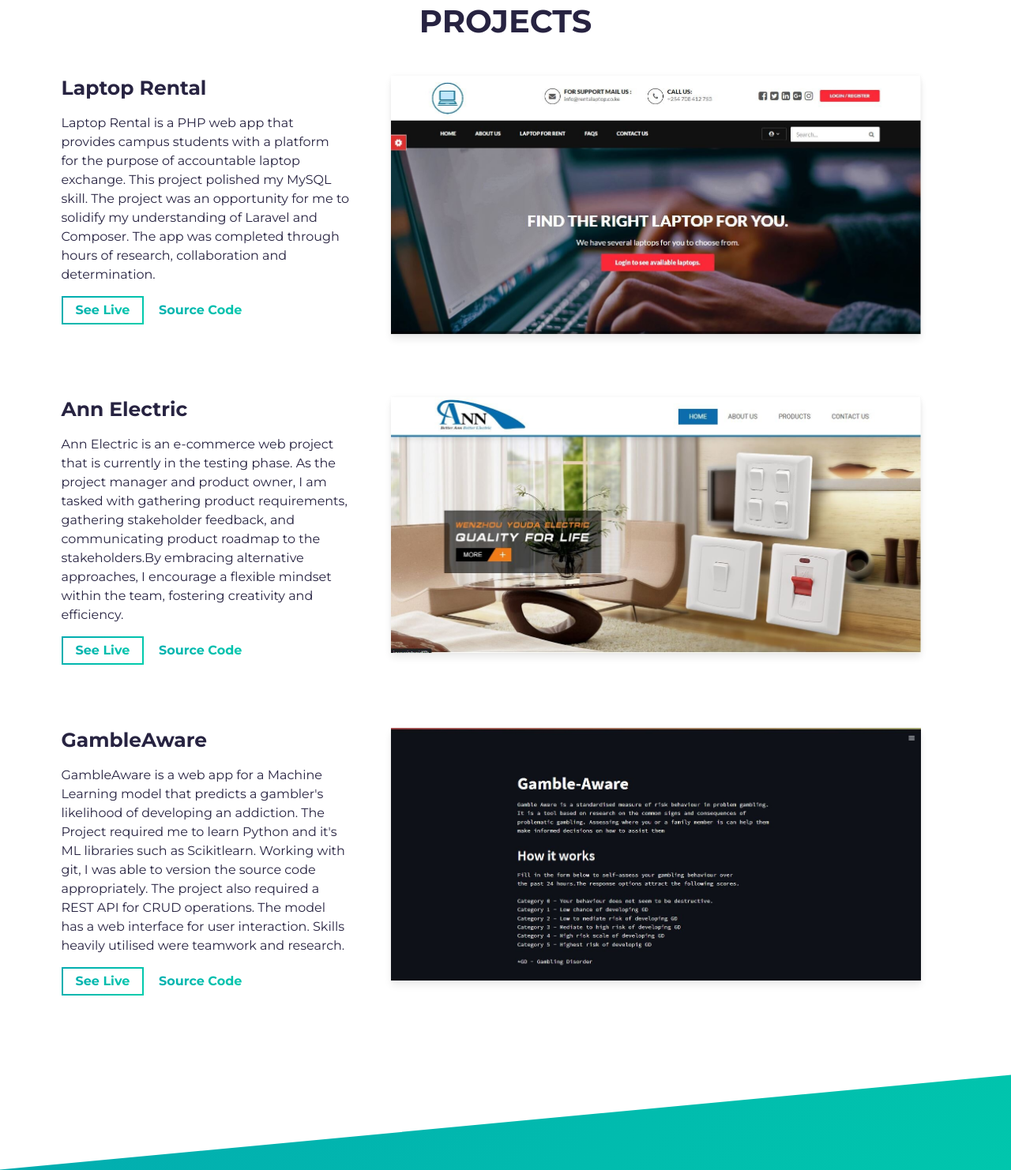
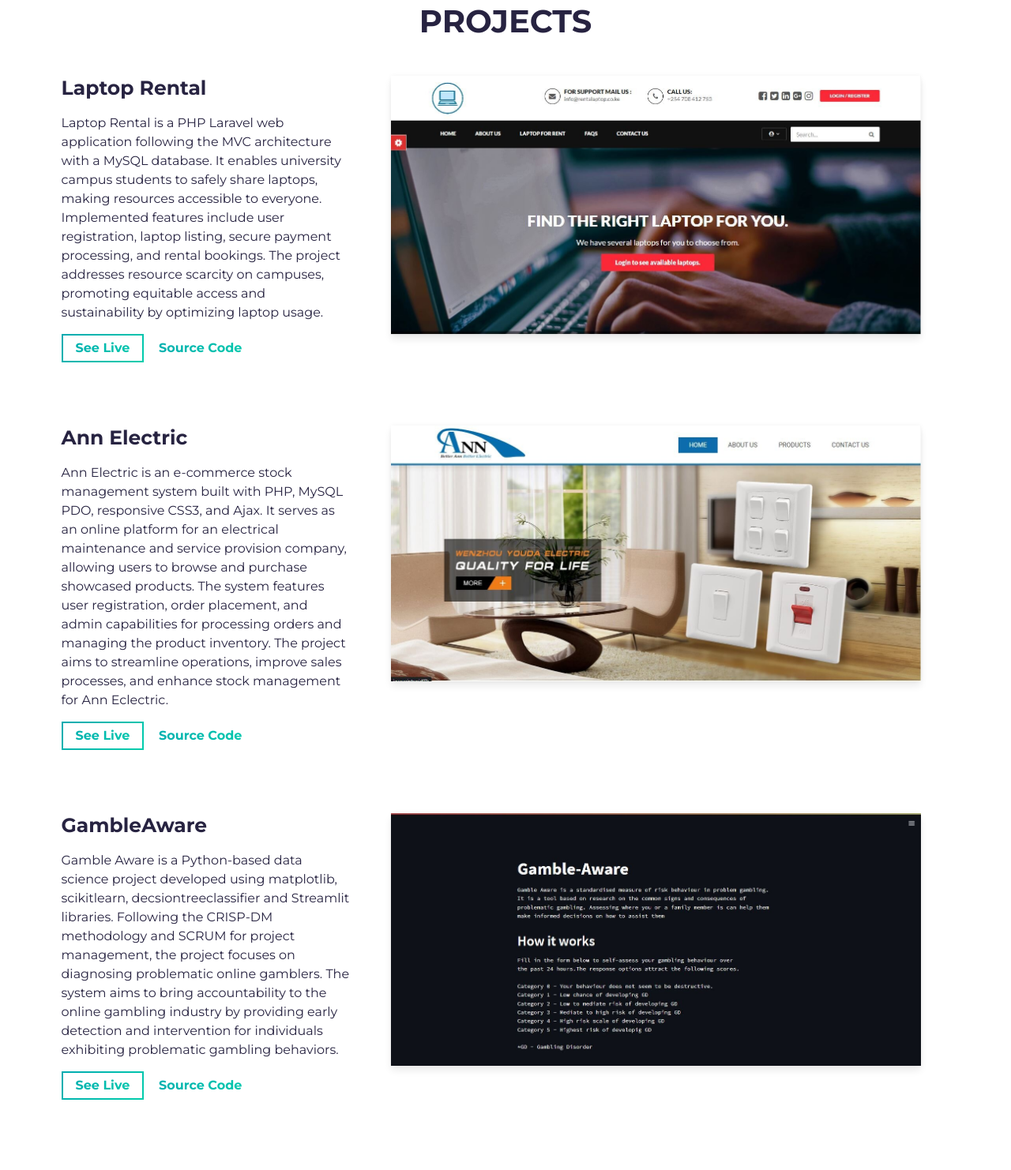
Before and after one commit to obara501/myportfolio, a website built with Parcel: page src/index.html in a window 1280 px wide. Shown: the part 1474-2956 px from the top of the page at 79% size. Built offline with nearby package versions, Linux system fonts and the light colour scheme.

Commit message:
Add project descriptions

```diff
--- a/src/index.html
+++ b/src/index.html
@@ -114,9 +114,11 @@
                 <h3 class="project-wrapper__text-title">Laptop Rental</h3>
                 <div>
                   <p class="mb-4">
-                    Laptop Rental is a PHP web app that provides campus students with a platform for the purpose of accountable laptop exchange.
-                    This project polished my MySQL skill. The project was an opportunity for me to solidify my understanding of Laravel and Composer.
-                    The app was completed through hours of research, collaboration and determination.
+                    Laptop Rental is a PHP Laravel web application following the MVC architecture with a MySQL database.
+                    It enables university campus students to safely share laptops, making resources accessible to everyone.
+                    Implemented features include user registration, laptop listing, secure payment processing, and rental bookings.
+                    The project addresses resource scarcity on campuses,
+                    promoting equitable access and sustainability by optimizing laptop usage.
                   </p>
                 </div>
                 <a
@@ -166,9 +168,12 @@
                 <h3 class="project-wrapper__text-title">Ann Electric </h3>
                 <div>
                   <p class="mb-4">
-                    Ann Electric is an e-commerce web project that is currently in the testing phase. As the project manager and product owner,
-                    I am tasked with gathering product requirements, gathering stakeholder feedback, and communicating product roadmap to the
-                    stakeholders.By embracing alternative approaches, I encourage a flexible mindset within the team, fostering creativity and efficiency.
+                    Ann Electric is an e-commerce stock management system built with PHP, MySQL PDO, responsive CSS3,
+                    and Ajax. It serves as an online platform for an electrical maintenance and service
+                    provision company, allowing users to browse and purchase showcased products.
+                    The system features user registration, order placement, and admin capabilities for
+                    processing orders and managing the product inventory.
+                    The project aims to streamline operations, improve sales processes, and enhance stock management for Ann Eclectric.
                   </p>
                 </div>
                 <a
@@ -218,10 +223,12 @@
                 <h3 class="project-wrapper__text-title">GambleAware</h3>
                 <div>
                   <p class="mb-4">
-                    GambleAware is a web app for a Machine Learning model that predicts a gambler's likelihood of developing an addiction. The Project
-                    required me to learn Python and it's ML libraries such as Scikitlearn. Working with git, I was able to
-                    version the source code appropriately. The project also required a REST API for CRUD operations. The model has a web interface
-                    for user interaction. Skills heavily utilised were teamwork and research.
+                    Gamble Aware is a Python-based data science project developed using matplotlib, scikitlearn,
+                    decsiontreeclassifier and Streamlit libraries.
+                    Following the CRISP-DM methodology and SCRUM for project management, the project
+                    focuses on diagnosing problematic online gamblers.
+                    The system aims to bring accountability to the online gambling industry by providing early detection and
+                    intervention for individuals exhibiting problematic gambling behaviors.
                   </p>
                 </div>
                 <a
```
